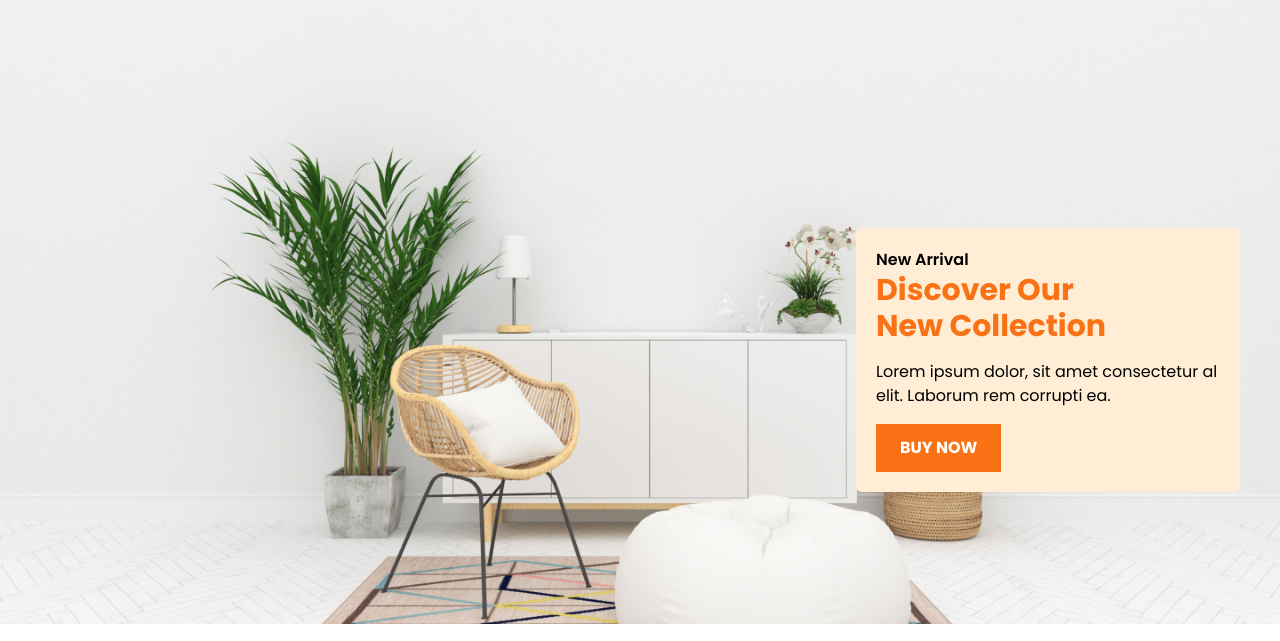
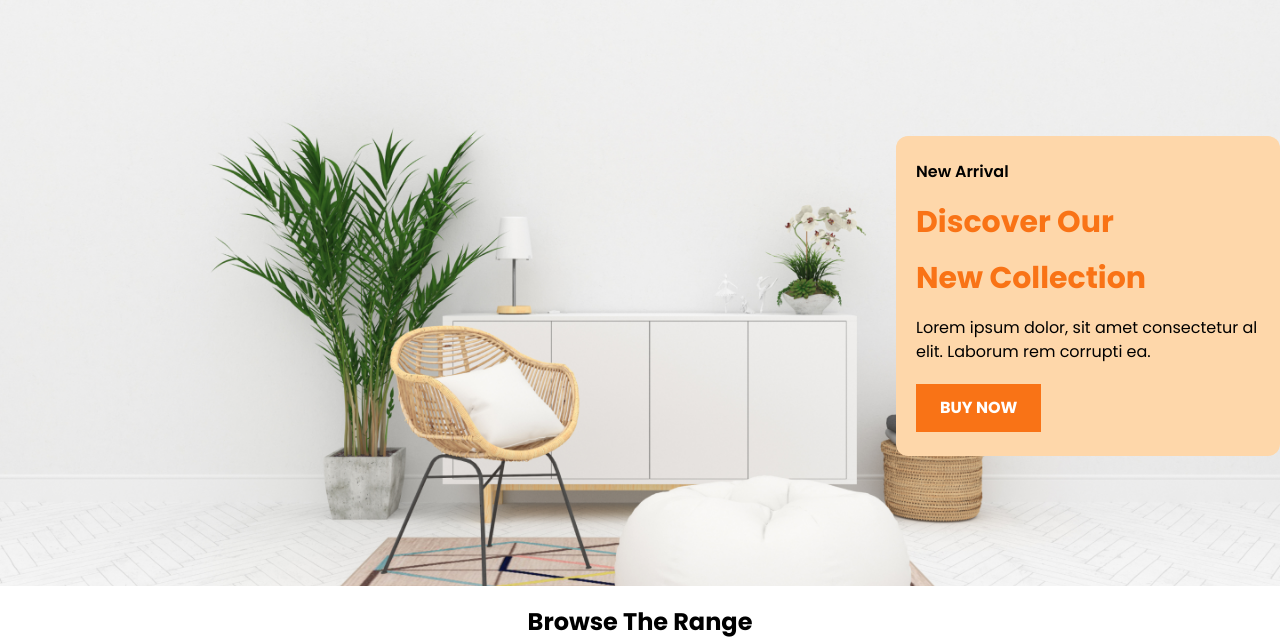
Before and after one commit to ayeminnkyaww/furniro, a website: page src/index.html in a window 1280 px wide. Shown: the part 70-711 px from the top of the page. Drawn offline with Linux system fonts and the light colour scheme.

Commit message:
finish home page and bug fixed

```diff
--- a/src/index.html
+++ b/src/index.html
@@ -77,15 +77,16 @@
     </header>
 
     <!-- hero section -->
-    <section>
-      <div>
-        <div class="relative">
-          <img
-            src="../images/scandinavian-interior-mockup-wall-decal.png"
-            class="bg-contain"
-          />
+    <section
+      class="h-[600px] bg-cover bg-center bg-no-repeat"
+      style="
+        background-image: url(../images/scandinavian-interior-mockup-wall-decal.png);
+      "
+    >
+      <!-- controls -->
+      <div class="section-container w-full h-full relative px-5">
         <div
-            class="max-w-sm bg-orange-100 rounded-md p-5 absolute right-10 bottom-0 -translate-y-1/2"
+          class="w-full mt-[100px] md:mt-0 md:max-w-sm px-5 py-6 space-y-5 rounded-xl bg-orange-200 md:absolute right-0 top-[25%]"
         >
           <p class="font-semibold">New Arrival</p>
           <p class="text-orange-500 text-3xl font-bold">Discover Our</p>
@@ -99,7 +100,6 @@
           >
             buy now
           </button>
-          </div>
         </div>
       </div>
     </section>
--- a/src/input.css
+++ b/src/input.css
@@ -5,7 +5,11 @@
 @tailwind components;
 @tailwind utilities;
 
-@layer {
+@layer components {
+  .section-container {
+    @apply max-w-7xl mx-auto;
+  }
+
   .product-container {
     @apply grid grid-cols-1 sm:grid-cols-2 md:grid-cols-3 lg:grid-cols-4 mb-10 gap-y-5;
   }
```
Also changed, not shown: src/output.css. Lines whose indentation alone changed are shown as unchanged.
